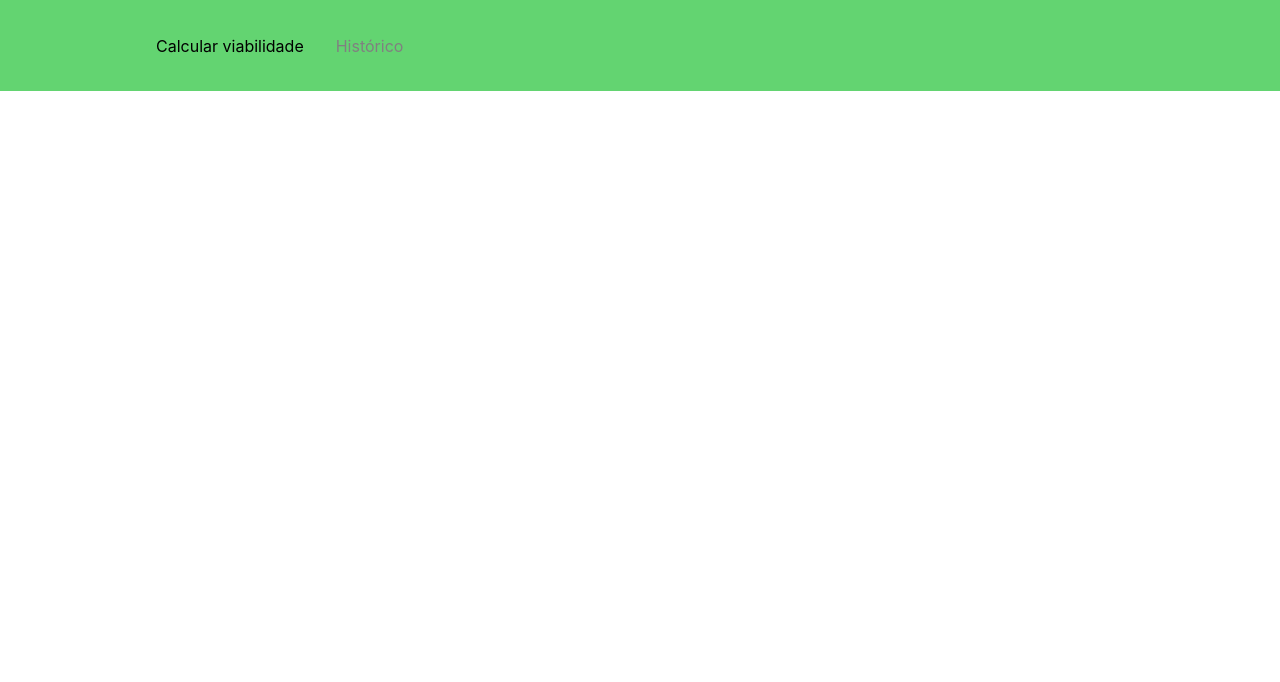
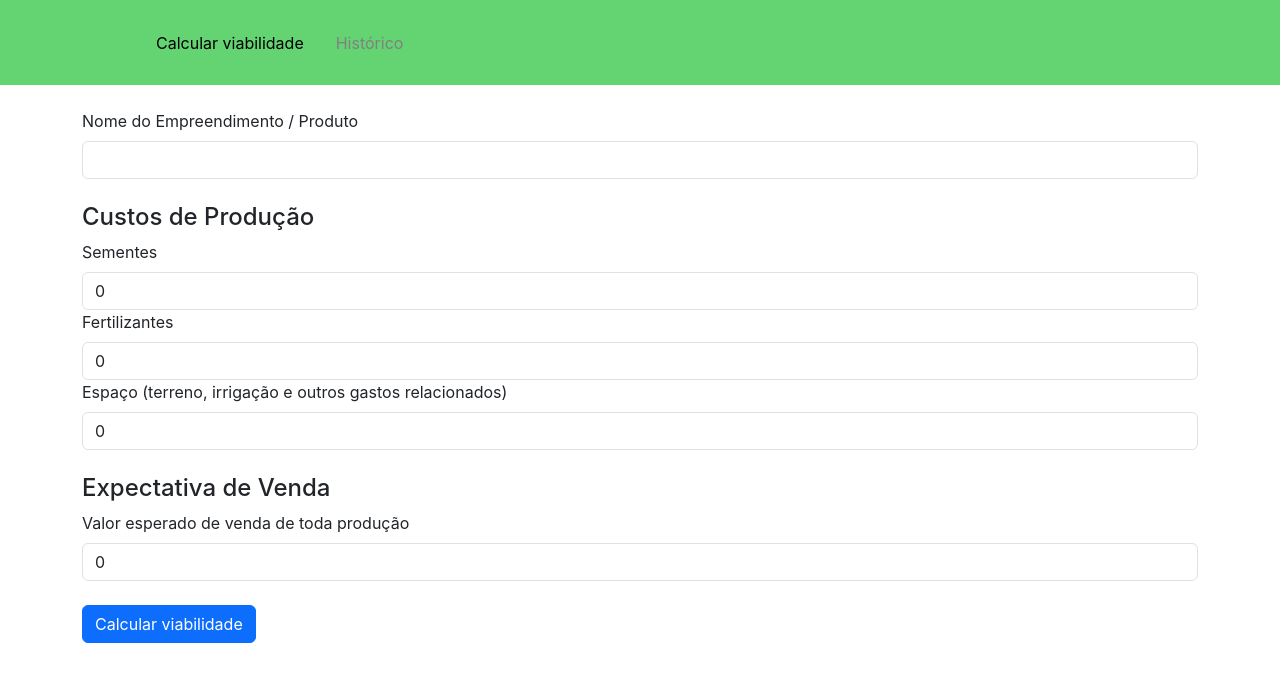
Before and after one commit to eduardodini/agricultura-familiar, a React (Create React App) app: page / in a window 1280 px wide. Shown: the top 682 px of the page. Built offline with nearby package versions, Linux system fonts and the light colour scheme.

Commit message:
Form structure

```diff
--- a/src/Pages/InsertData/InsertData.js
+++ b/src/Pages/InsertData/InsertData.js
@@ -1,16 +1,100 @@
-import React from 'react';
+import React, { Component } from 'react';
+import Button from 'react-bootstrap/Button';
+import Container from 'react-bootstrap/Container';
+import Form from 'react-bootstrap/Form';
 
-const InsertData = () => {
-    <div
-    style={{
-        display: 'flex',
-        justifyContent: 'right',
-        alignItems: 'right',
-        height: '100vh'
-    }}
-    >
-        <h1>Insert data</h1>
-    </div>
+class InsertData extends Component {
+
+    state = {
+        showResults: false,
+        productName: '',
+        seedsCost: '0',
+        fertilizerCost: '0',
+        spaceCosts: '0',
+        revenueExpec: '0',
+    }
+
+    handleChange = (event) => {
+        this.setState({[event.target.name]: event.target.value})
+    }
+
+    handleClick = (event) => {
+        console.log("Hello world")
+        this.setState({[event.target.name]: true})
+    }
+
+    render() {
+        const { showResults, productName, seedsCost, fertilizerCost, spaceCosts, revenueExpec } = this.state
+        const inputValues = { showResults, productName, seedsCost, fertilizerCost, spaceCosts, revenueExpec }
+
+        return (
+            <Container>
+                <Form>
+                    <br></br>
+                    <Form.Group controlId='form.Name'>
+                        <Form.Label>Nome do Empreendimento / Produto</Form.Label>
+                        <Form.Control
+                        type="text"
+                        defaultValue={inputValues.productName}
+                        name="productName"
+                        onChange={this.handleChange} />
+                    </Form.Group>
+
+                    <br></br>
+                    <h4>Custos de Produção</h4>
+                    <Form.Group controlId='form.Seeds'>
+                        <Form.Label>Sementes</Form.Label>
+                        <Form.Control
+                        type="text"
+                        defaultValue={inputValues.seedsCost}
+                        name="seedsCost"
+                        onChange={this.handleChange}/>
+                    </Form.Group>
+
+                    <Form.Group controlId='form.Fertilizer'>
+                        <Form.Label>Fertilizantes</Form.Label>
+                        <Form.Control
+                        type="text"
+                        defaultValue={inputValues.fertilizerCost}
+                        name="fertilizerCost"
+                        onChange={this.handleChange}/>
+                    </Form.Group>
+
+                    <Form.Group controlId='form.Space'>
+                        <Form.Label>Espaço (terreno, irrigação e outros gastos relacionados)</Form.Label>
+                        <Form.Control
+                        type="text"
+                        defaultValue={inputValues.spaceCosts}
+                        name="spaceCosts"
+                        onChange={this.handleChange}
+                        />
+                    </Form.Group>
+
+                    <br></br>
+                    <h4>Expectativa de Venda</h4>
+                    <Form.Group controlId='form.Space'>
+                        <Form.Label>Valor esperado de venda de toda produção</Form.Label>
+                        <Form.Control
+                        type="text"
+                        defaultValue={inputValues.revenueExpec}
+                        name="revenueExpec"
+                        onChange={this.handleChange}
+                        />
+                    </Form.Group>
+                </Form>
+
+                <br></br>
+                <Button variant="primary" name="showResults" onClick={this.handleClick}>Calcular viabilidade</Button>
+
+                <Container>
+                    <br></br>
+                    <br></br>
+                    {this.state.showResults?
+                    <h1>Gastos de fertilizante + sementes: {parseInt(revenueExpec) - parseInt(seedsCost) - parseInt(fertilizerCost) - parseInt(spaceCosts)}</h1> : null}
+                </Container>
+            </Container>
+        )
+    }
 }
 
 export default InsertData;
--- a/src/index.js
+++ b/src/index.js
@@ -1,8 +1,10 @@
 import React from 'react';
 import ReactDOM from 'react-dom/client';
+import '../node_modules/bootstrap/dist/css/bootstrap.min.css';
 import './index.css';
 import App from './App';
 import reportWebVitals from './reportWebVitals';
+
 
 const root = ReactDOM.createRoot(document.getElementById('root'));
 root.render(
```
